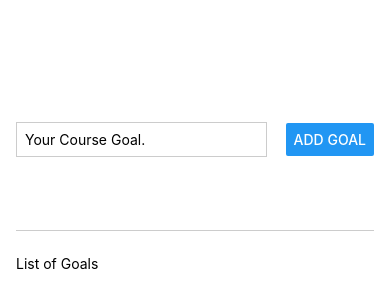
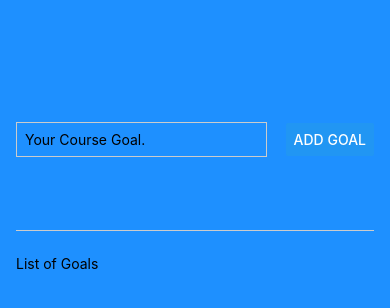
Before and after one commit to mghondo/React-Native-GoalApp, a React Native app: screen / in a window 390 px wide. Shown: the top 308 px of the page. Built offline with nearby package versions, Linux system fonts and the light colour scheme.

Commit message:
changed background color to dogerblue.

```diff
--- a/App.js
+++ b/App.js
@@ -35,6 +35,7 @@ const styles = StyleSheet.create({
     flex: 1,
     padding: 50,
     paddingHorizontal: 16,
+    backgroundColor: "dodgerblue",
   },
   inputContainer: {
     flex: 1,
```
Also changed, not shown: 1 other file (tests, documents, lock files or other folders).
